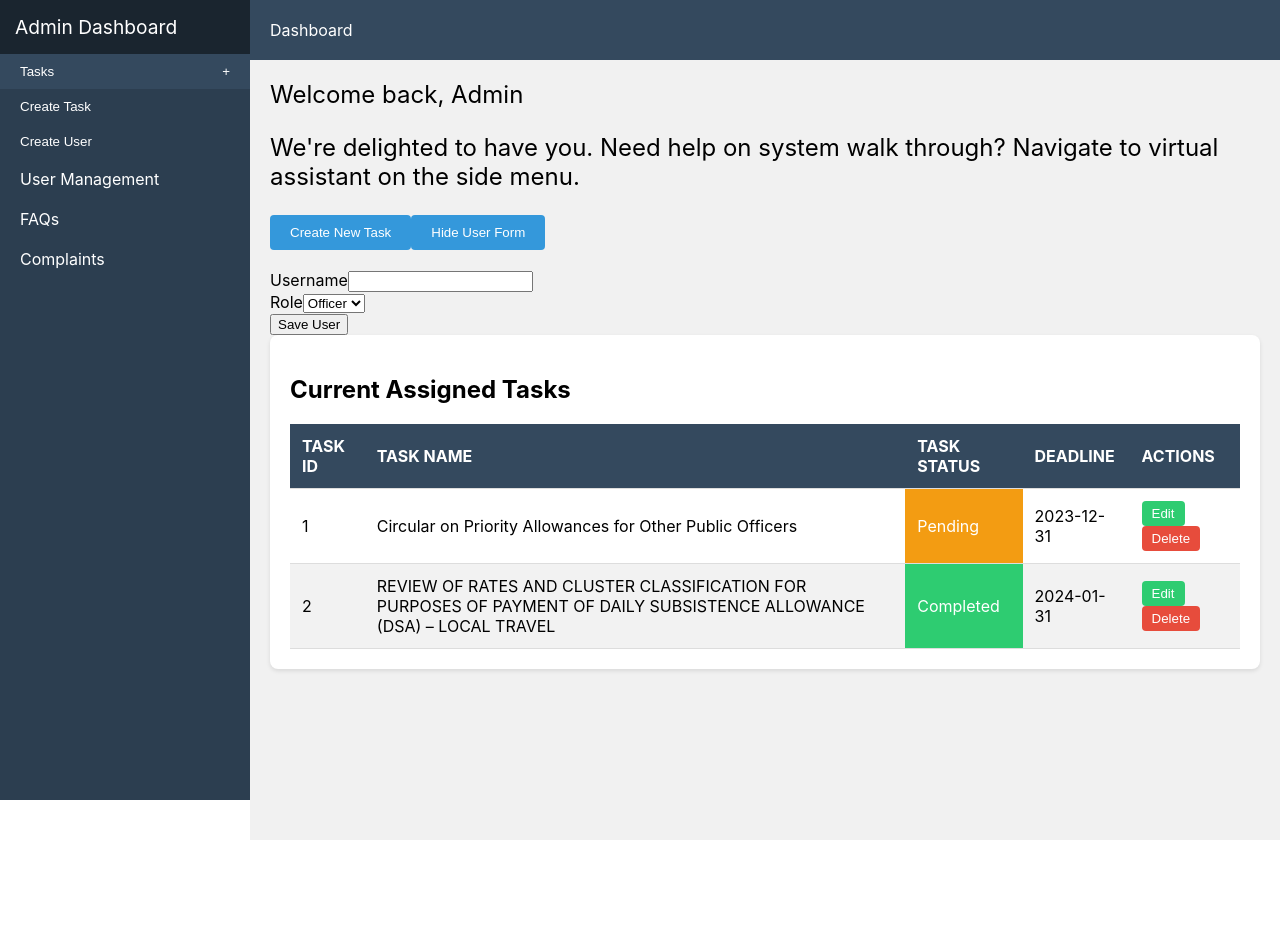
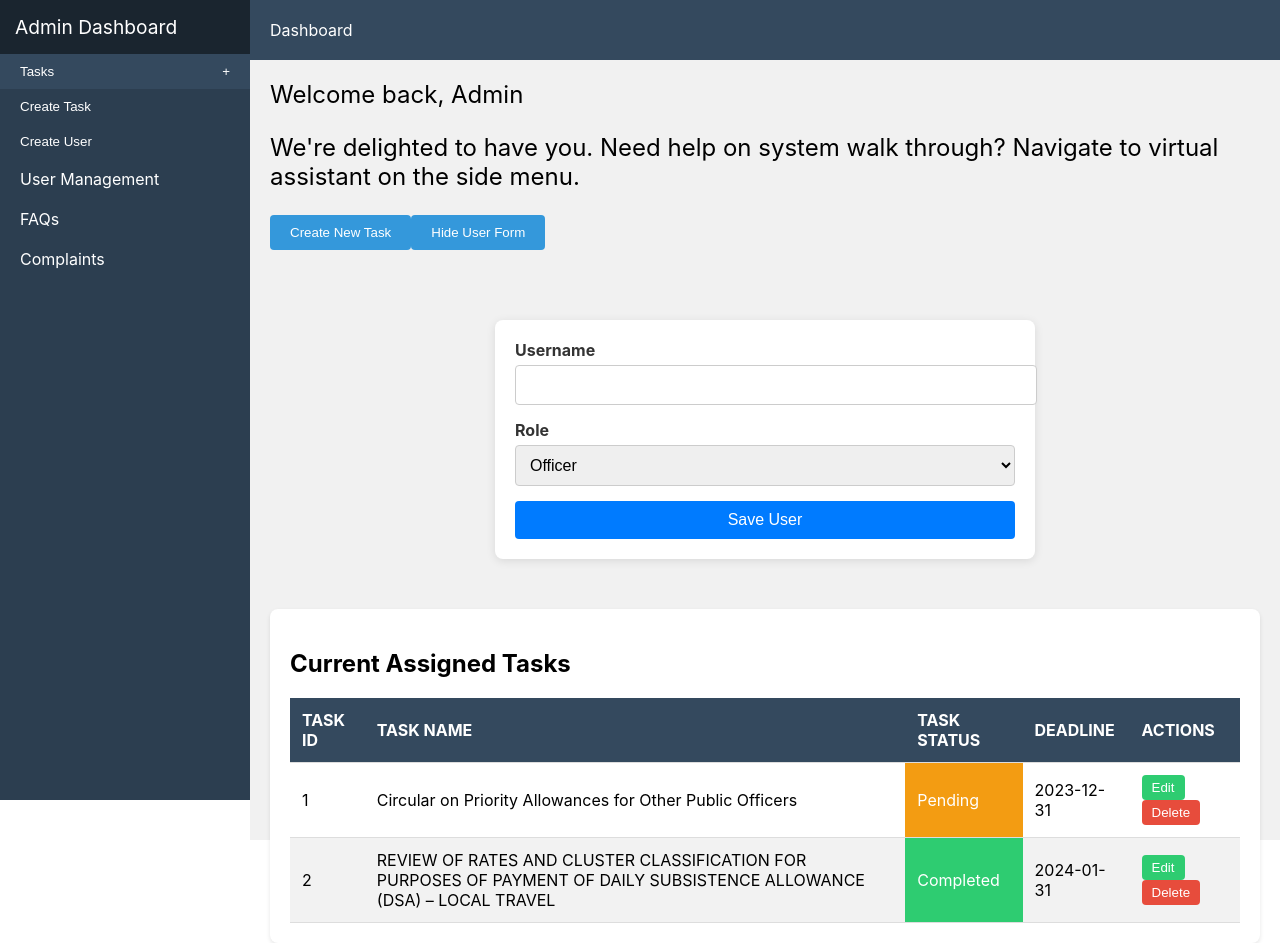
Before and after one commit to Nyandiekahh/Project-Management-using-CRM, a React (Create React App) app: page /admin-dashboard in a window 1280 px wide. Both pictures are taken after a click on the button "Create User". Before the commit the page ends 840 px from the top, so only its background shows below. Built offline with nearby package versions, Linux system fonts and the light colour scheme.

Commit message:
Styles up the UserForm and adds ComplaintsDashboard.js

```diff
--- a/src/components/UserForm.js
+++ b/src/components/UserForm.js
@@ -1,4 +1,57 @@
 import React, { useState } from 'react';
+import styled from 'styled-components';
+
+const FormContainer = styled.form`
+  max-width: 500px;
+  margin: 50px auto;
+  padding: 20px;
+  border-radius: 8px;
+  box-shadow: 0 2px 10px rgba(0, 0, 0, 0.1);
+  background-color: #ffffff;
+`;
+
+const FormGroup = styled.div`
+  margin-bottom: 15px;
+`;
+
+const Label = styled.label`
+  display: block;
+  margin-bottom: 5px;
+  font-weight: bold;
+  color: #333;
+`;
+
+const Input = styled.input`
+  width: 100%;
+  padding: 10px;
+  border: 1px solid #ccc;
+  border-radius: 4px;
+  font-size: 16px;
+`;
+
+const Select = styled.select`
+  width: 100%;
+  padding: 10px;
+  border: 1px solid #ccc;
+  border-radius: 4px;
+  font-size: 16px;
+`;
+
+const Button = styled.button`
+  width: 100%;
+  padding: 10px;
+  background-color: #007bff;
+  border: none;
+  border-radius: 4px;
+  font-size: 16px;
+  color: white;
+  cursor: pointer;
+  transition: background-color 0.3s ease;
+
+  &:hover {
+    background-color: #0056b3;
+  }
+`;
 
 const UserForm = ({ onSubmit, initialUser = {} }) => {
   const [username, setUsername] = useState(initialUser.username || '');
@@ -15,24 +68,24 @@ const UserForm = ({ onSubmit, initialUser = {} }) => {
   };
 
   return (
-    <form onSubmit={handleSubmit}>
-      <div>
-        <label>Username</label>
-        <input
+    <FormContainer onSubmit={handleSubmit}>
+      <FormGroup>
+        <Label>Username</Label>
+        <Input
           type="text"
           value={username}
           onChange={(e) => setUsername(e.target.value)}
         />
-      </div>
-      <div>
-        <label>Role</label>
-        <select value={role} onChange={(e) => setRole(e.target.value)}>
+      </FormGroup>
+      <FormGroup>
+        <Label>Role</Label>
+        <Select value={role} onChange={(e) => setRole(e.target.value)}>
           <option value="admin">Admin</option>
           <option value="officer">Officer</option>
-        </select>
-      </div>
-      <button type="submit">Save User</button>
-    </form>
+        </Select>
+      </FormGroup>
+      <Button type="submit">Save User</Button>
+    </FormContainer>
   );
 };
 
```
Also changed, not shown: src/pages/ComplaintsDasboard.js (added).
